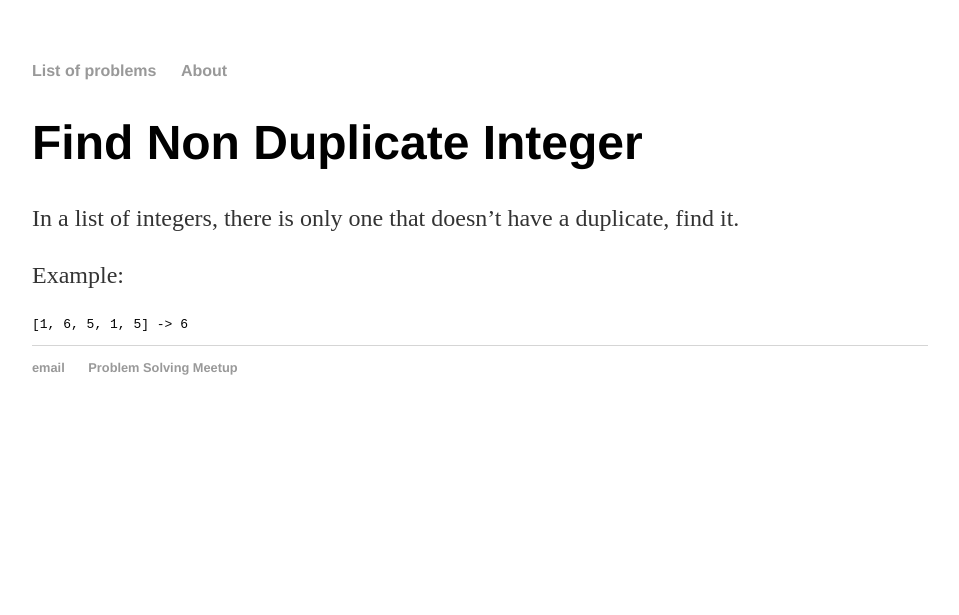
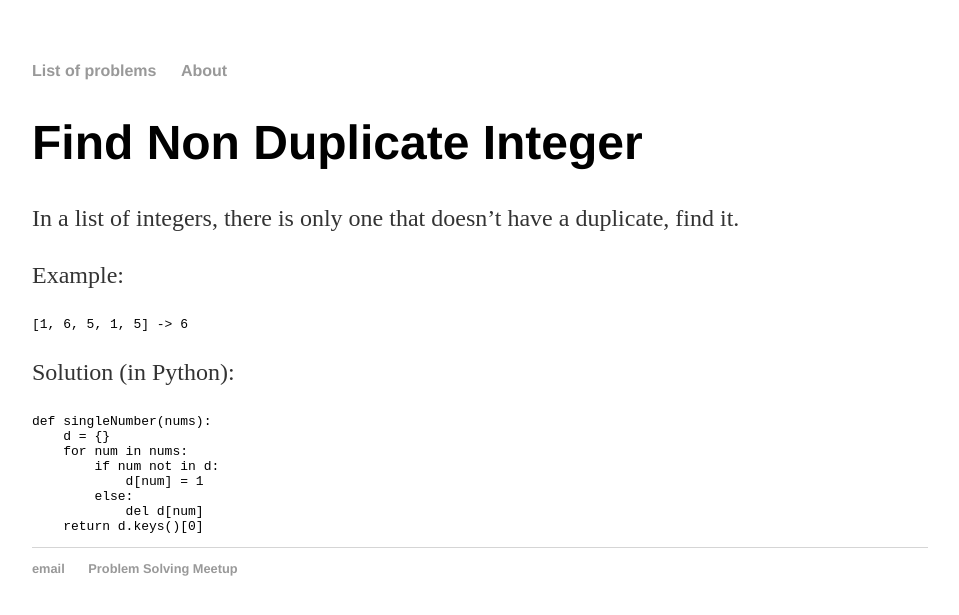
Before and after one commit to gudnm/problem-solving, a Jekyll site: the page built from _posts/2016-02-16-find-non-duplicate-integer.md, in a window 1280 px wide. Shown: the top 615 px of the page, without its empty margins (160-1119 px from the left). Built offline with Jekyll 4.4.1, drawn with Linux system fonts in a browser that asks for light colours.

Commit message:
Update 2016-02-16-find-non-duplicate-integer.md

```diff
--- a/_posts/2016-02-16-find-non-duplicate-integer.md
+++ b/_posts/2016-02-16-find-non-duplicate-integer.md
@@ -6,3 +6,14 @@ In a list of integers, there is only one that doesn’t have a duplicate, find i
 Example:
 
     [1, 6, 5, 1, 5] -> 6
+
+Solution (in Python):
+
+    def singleNumber(nums):
+        d = {}
+        for num in nums:
+            if num not in d:
+                d[num] = 1
+            else:
+                del d[num]
+        return d.keys()[0]
```
